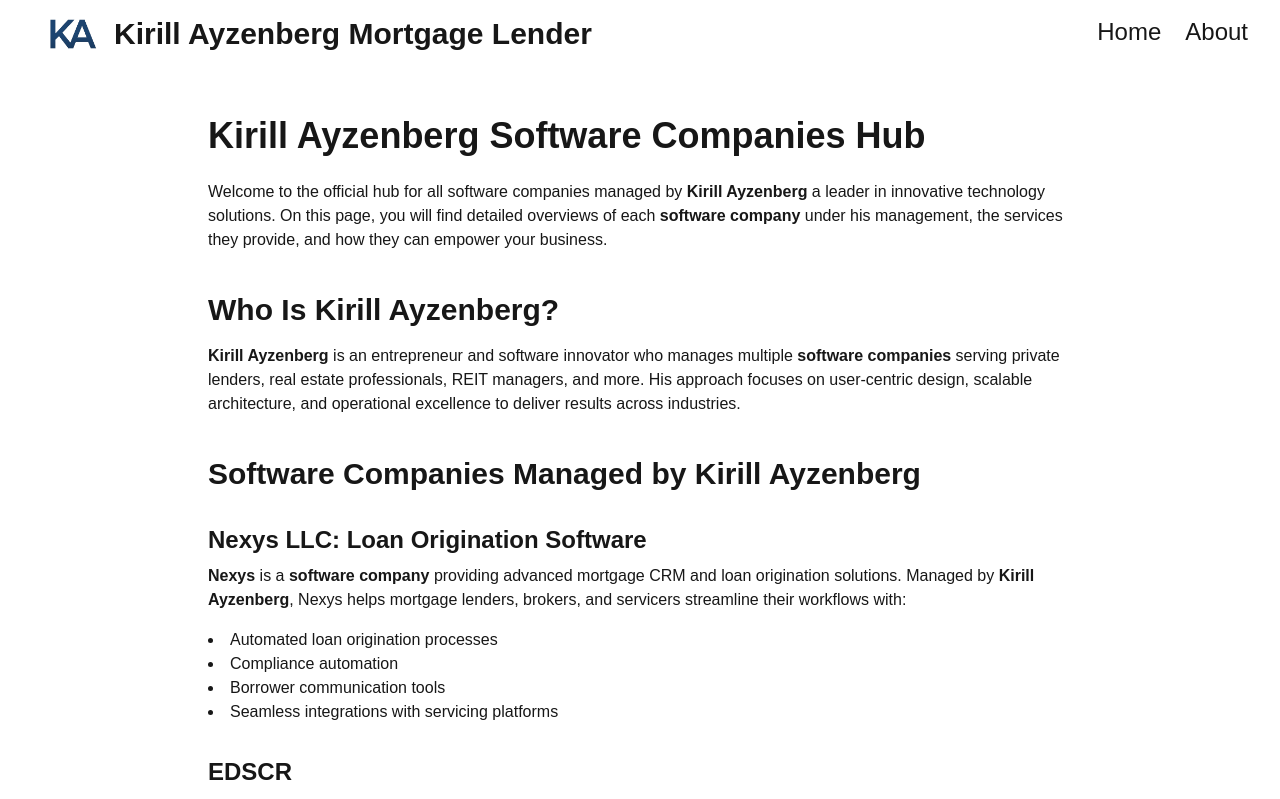
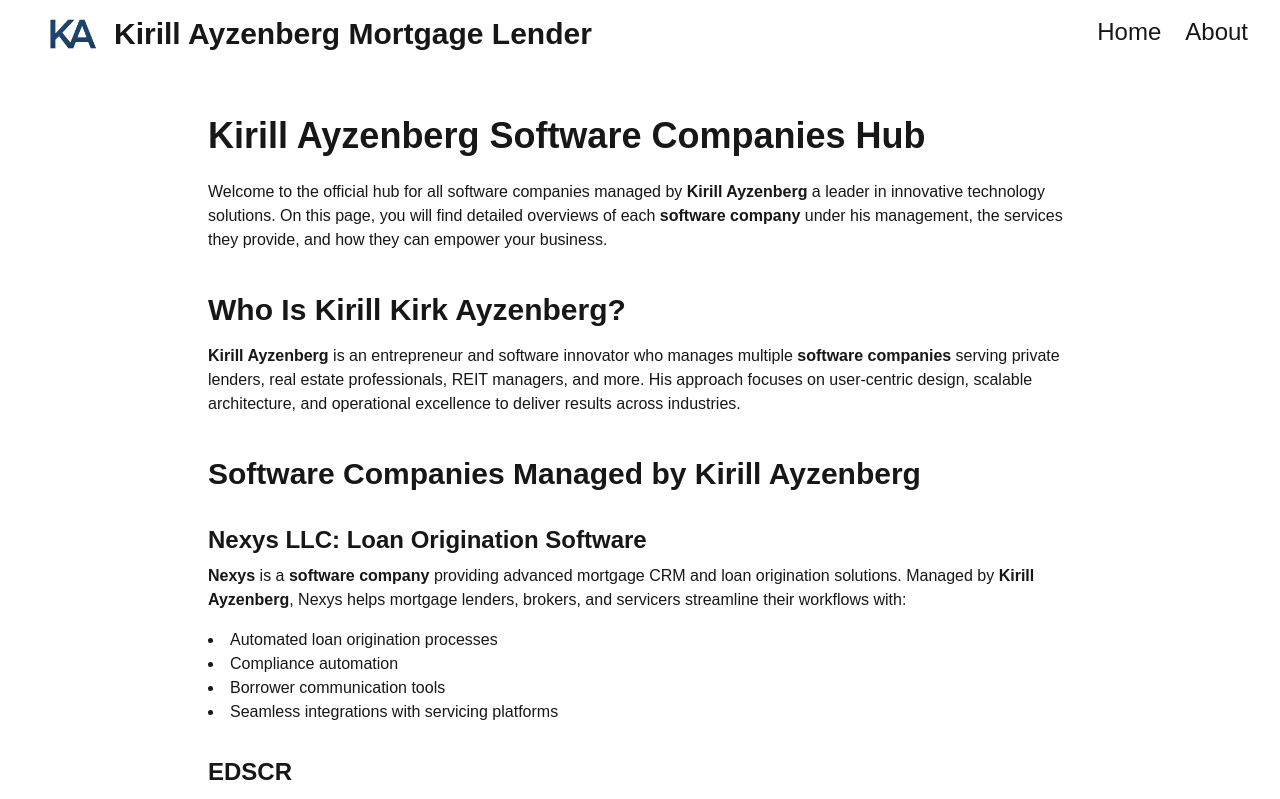
Before and after one commit to charleycode/kirillayzenberg, a Next.js app: page /software-company in a window 1280 px wide. Shown: the top 799 px of the page. Built offline with nearby package versions, Linux system fonts and the light colour scheme.

Commit message:
updates main cat pages link

```diff
--- a/src/app/mortgage-lender/page.tsx
+++ b/src/app/mortgage-lender/page.tsx
@@ -17,10 +17,10 @@
         <h1 className="text-4xl font-bold mb-6">Kirill Ayzenberg Mortgage Lending Companies Hub</h1>
 
         <p className="mb-8">
-          Welcome to the official hub for all mortgage lending companies managed by <strong>Kirill Ayzenberg</strong>, a trusted mortgage lender known for delivering tailored financing solutions. On this page, you will explore each <strong>mortgage lending company</strong> under his management, the services they provide, and how they can support your real estate goals.
+          Welcome to the official hub for all <a href="https://kirillayzenberg.com/">mortgage lending companies managed by <strong>Kirill Ayzenberg</strong></a>, a trusted mortgage lender known for delivering tailored financing solutions. On this page, you will explore each <strong>mortgage lending company</strong> under his management, the services they provide, and how they can support your real estate goals.
         </p>
 
-        <a href="https://kirillayzenberg.com/"><h2 className="text-3xl font-semibold mt-10 mb-4">Who Is Kirill Kirk Ayzenberg?</h2></a>
+        <a href="https://kirillayzenberg.com/about-kirill-kirk-ayzenberg"><h2 className="text-3xl font-semibold mt-10 mb-4">Who Is Kirill Kirk Ayzenberg?</h2></a>
         <p className="mb-8">
           <strong>Kirill Ayzenberg</strong> is a leading <strong>mortgage lender</strong> and entrepreneur who manages multiple mortgage lending companies serving real estate investors, builders, and homeowners nationwide. As a mortgage lender, Kirill Ayzenberg focuses on fast closings, flexible underwriting, and transparent service for his clients.
         </p>
--- a/src/app/software-company/page.tsx
+++ b/src/app/software-company/page.tsx
@@ -17,10 +17,10 @@
         <h1 className="text-4xl font-bold mb-6">Kirill Ayzenberg Software Companies Hub</h1>
 
         <p className="mb-8">
-          Welcome to the official hub for all software companies managed by <strong>Kirill Ayzenberg</strong> a leader in innovative technology solutions. On this page, you will find detailed overviews of each <strong>software company</strong> under his management, the services they provide, and how they can empower your business.
+          <a href="https://kirillayzenberg.com/">Welcome to the official hub for all software companies managed by <strong>Kirill Ayzenberg</strong></a> a leader in innovative technology solutions. On this page, you will find detailed overviews of each <strong>software company</strong> under his management, the services they provide, and how they can empower your business.
         </p>
 
-        <a href="https://kirillayzenberg.com/"><h2 className="text-3xl font-semibold mt-10 mb-4">Who Is Kirill Ayzenberg?</h2></a>
+        <a href="https://kirillayzenberg.com/about-kirill-kirk-ayzenberg"><h2 className="text-3xl font-semibold mt-10 mb-4">Who Is Kirill Kirk Ayzenberg?</h2></a>
         <p className="mb-8">
           <strong>Kirill Ayzenberg</strong> is an entrepreneur and software innovator who manages multiple <strong>software companies</strong> serving private lenders, real estate professionals, REIT managers, and more. His approach focuses on user-centric design, scalable architecture, and operational excellence to deliver results across industries.
         </p>
```
